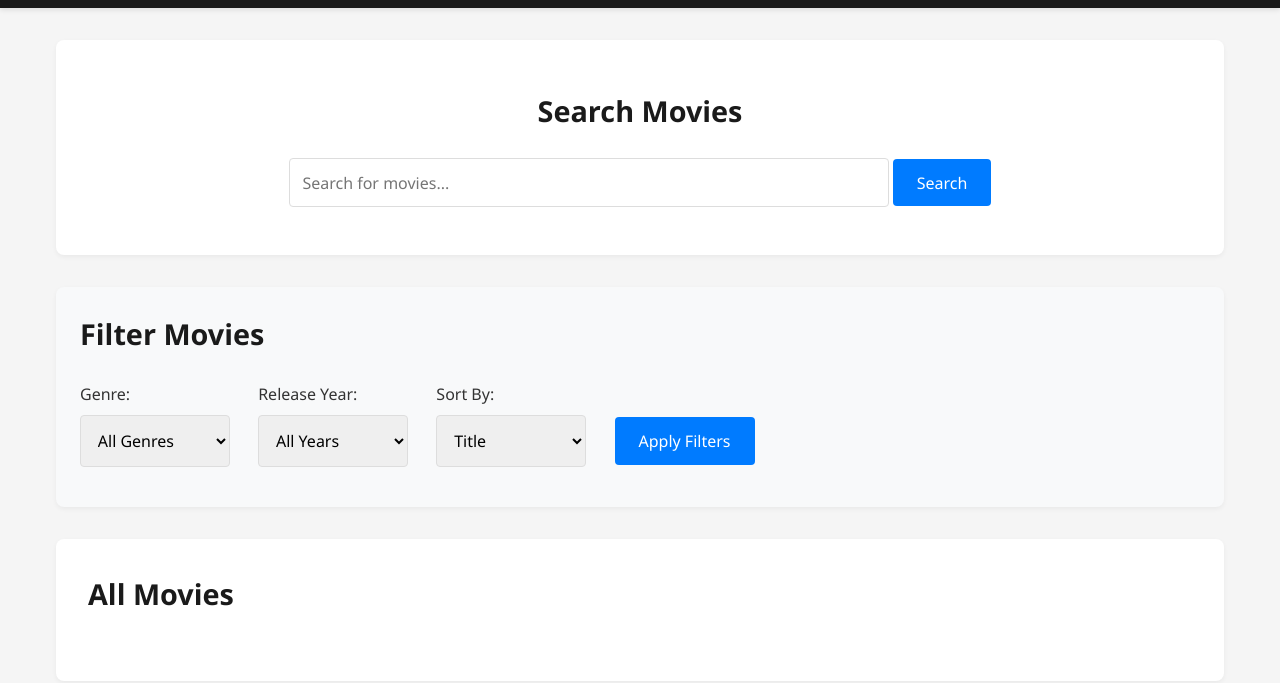
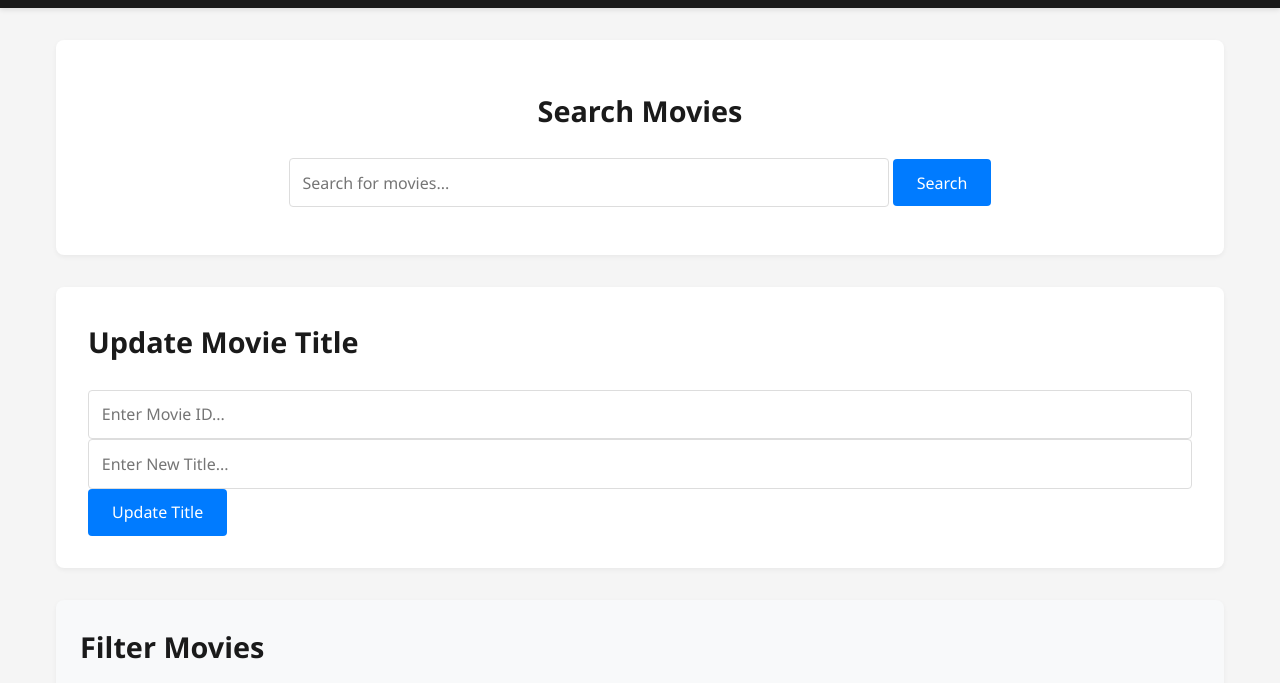
Before and after one commit to affiq23/db-project, a plain HTML site: page frontend/movies.html in a window 1280 px wide. Shown: the part 117-800 px from the top of the page. Drawn offline with Linux system fonts and the light colour scheme.

Commit message:
added update movie section

```diff
--- a/frontend/movies.html
+++ b/frontend/movies.html
@@ -27,6 +27,15 @@
         <form id="searchForm">
           <input type="text" id="searchInput" placeholder="Search for movies...">
           <button type="submit">Search</button>
+        </form>
+      </section>
+
+      <section class="update-section">
+        <h2>Update Movie Title</h2>
+        <form id="updateForm">
+          <input type="text" id="updateMovieIdInput" placeholder="Enter Movie ID..." />
+          <input type="text" id="updateTitleInput" placeholder="Enter New Title..." />
+          <button type="submit">Update Title</button>
         </form>
       </section>
 
```
